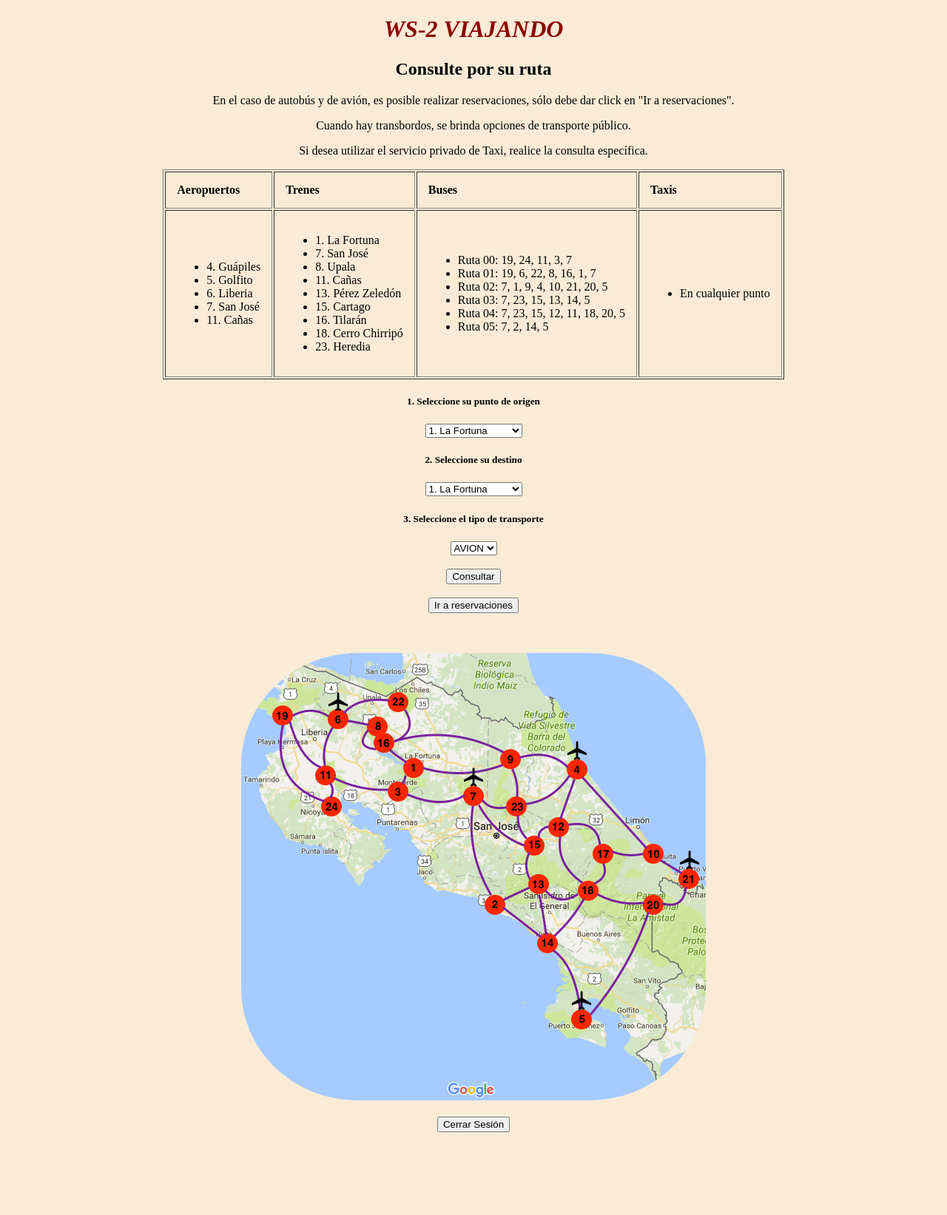
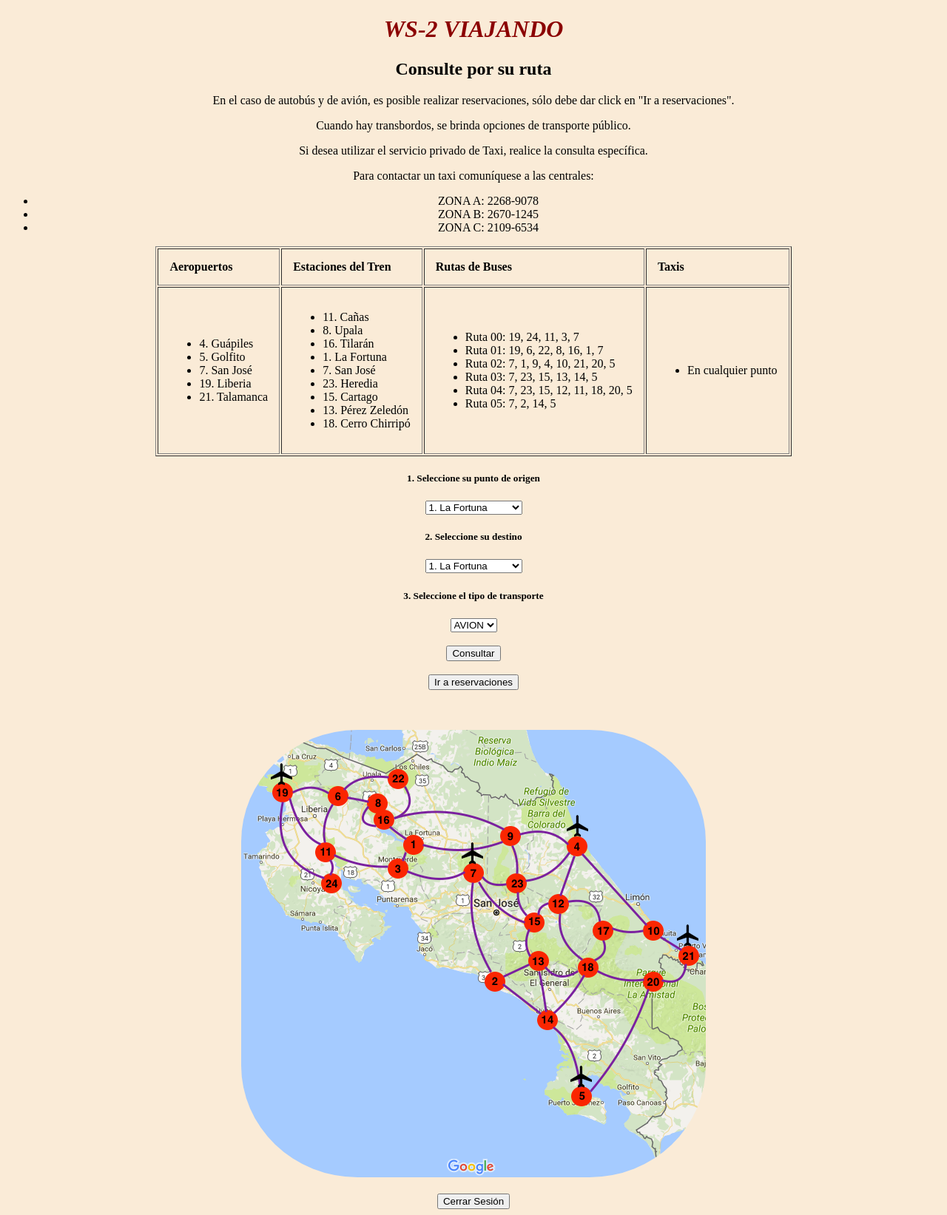
Before and after one commit to DianaCM11/WS-2-cliente, a Python web app: template templates/consultas.html in a window 1280 px wide. Shown: the whole page at 74% size. Before the commit the page ends 1531 px from the top, so only its background shows below. Run offline with Jinja, Linux system fonts and the light colour scheme; the template is opened without the code that fills it, so the values that code supplies are empty; some libraries are stand-ins or nearby versions.

Commit message:
cliente final

```diff
--- a/templates/consultas.html
+++ b/templates/consultas.html
@@ -18,12 +18,18 @@
         reservaciones".</p>
     <p>Cuando hay transbordos, se brinda opciones de transporte público.</p>
     <p>Si desea utilizar el servicio privado de Taxi, realice la consulta específica.</p>
+    <p>Para contactar un taxi comuníquese a las centrales:</p>
+    <ul>
+        <li>ZONA A: 2268-9078</li>
+        <li>ZONA B: 2670-1245</li>
+        <li>ZONA C: 2109-6534</li>
+    </ul>
 
     <Table border="1" align = "center">
         <tr>
             <td><strong>Aeropuertos</strong></td>
-            <td><strong>Trenes</strong></td>
-            <td><strong>Buses</strong></td>
+            <td><strong>Estaciones del Tren</strong></td>
+            <td><strong>Rutas de Buses</strong></td>
             <td><strong>Taxis</strong></td>
         </tr>
 
@@ -31,23 +37,23 @@
             <ul>
                 <li>4. Guápiles</li>
                 <li>5. Golfito</li>
-                <li>6. Liberia</li>
                 <li>7. San José</li>
-                <li>11. Cañas</li>
+                <li>19. Liberia</li>
+                <li>21. Talamanca</li>
             </ul>
         </TD>
 
         <TD>
             <ul>
+                <li>11. Cañas</li>
+                <li>8. Upala</li>
+                <li>16. Tilarán</li>
                 <li>1. La Fortuna</li>
                 <li>7. San José</li>
-                <li>8. Upala</li>
-                <li>11. Cañas</li>
+                <li>23. Heredia</li>
+                <li>15. Cartago</li>
                 <li>13. Pérez Zeledón</li>
-                <li>15. Cartago</li>
-                <li>16. Tilarán</li>
                 <li>18. Cerro Chirripó</li>
-                <li>23. Heredia</li>
             </ul></TD>
 
         <TD>
@@ -75,7 +81,7 @@
         <option value=3>3. Las Juntas</option>
         <option value=4>4. Guápiles</option>
         <option value=5>5. Golfito</option>
-        <option value=6>6. Liberia</option>
+        <option value=6>6. Santa Elena</option>
         <option value=7>7. San José</option>
         <option value=8>8. Upala</option>
         <option value=9>9. PV Sarapiquí</option>
@@ -88,7 +94,7 @@
         <option value=16>16. Tilarán</option>
         <option value=17>17. Moravia</option>
         <option value=18>18. Cerro Chirripó</option>
-        <option value=19>19. Santa Elena</option>
+        <option value=19>19. Liberia</option>
         <option value=20>20. Bribri</option>
         <option value=21>21. Talamanca</option>
         <option value=22>22. Los Chiles</option>
@@ -103,7 +109,7 @@
         <option value=3>3. Las Juntas</option>
         <option value=4>4. Guápiles</option>
         <option value=5>5. Golfito</option>
-        <option value=6>6. Liberia</option>
+        <option value=6>6. Santa Elena</option>
         <option value=7>7. San José</option>
         <option value=8>8. Upala</option>
         <option value=9>9. PV Sarapiquí</option>
@@ -116,7 +122,7 @@
         <option value=16>16. Tilarán</option>
         <option value=17>17. Moravia</option>
         <option value=18>18. Cerro Chirripó</option>
-        <option value=19>19. Santa Elena</option>
+        <option value=19>19. Liberia</option>
         <option value=20>20. Bribri</option>
         <option value=21>21. Talamanca</option>
         <option value=22>22. Los Chiles</option>
@@ -140,7 +146,7 @@
 <br> </br>
 <div id="info"></div>
 <br> </br>
-<IMG SRC="../Resources/mapa.png">
+<IMG SRC="../Resources/mapaWS-2.png">
 
 
 <br></br>
```
Also changed, not shown: Resources/mapa.png (deleted), Resources/mapaWS-2.png (added).
